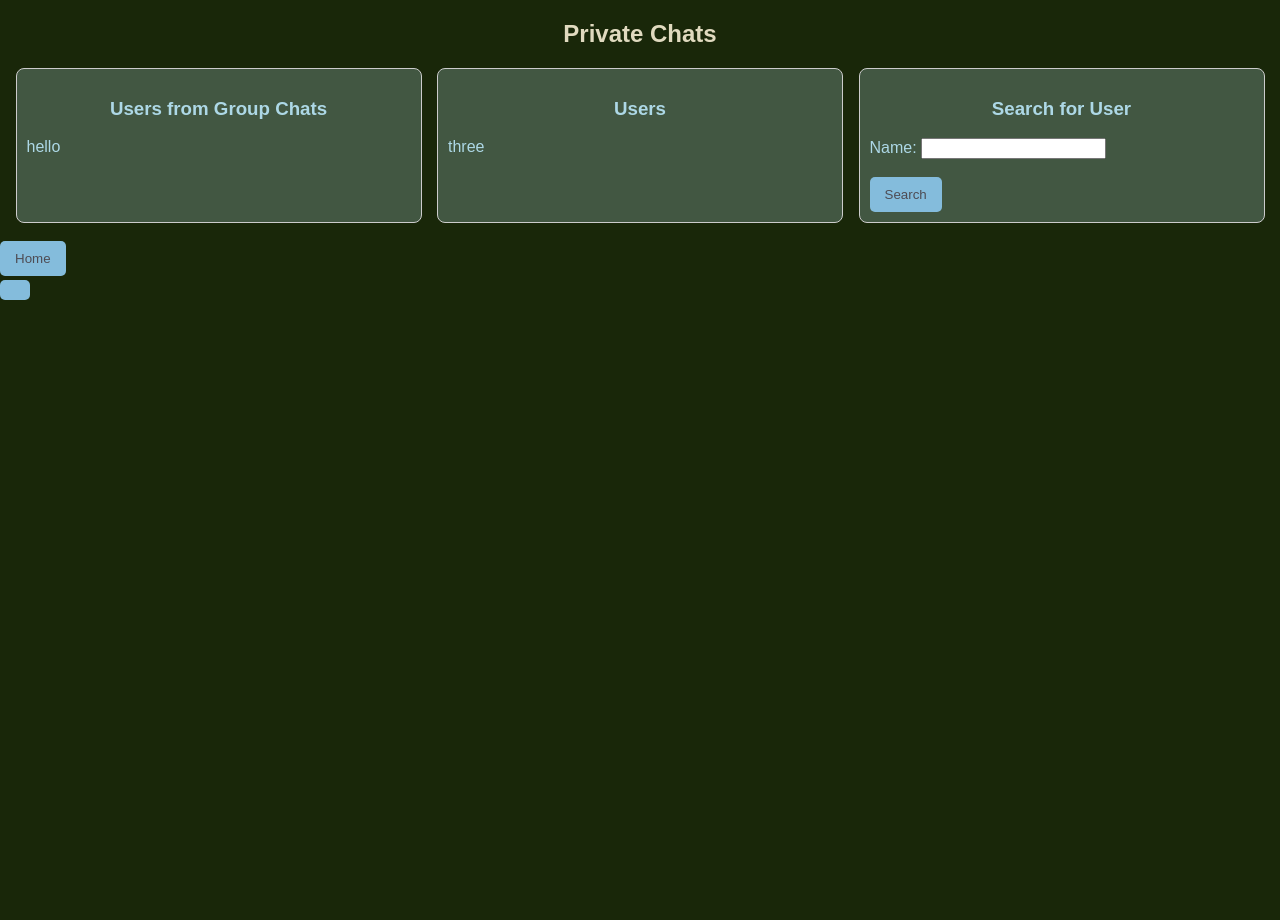
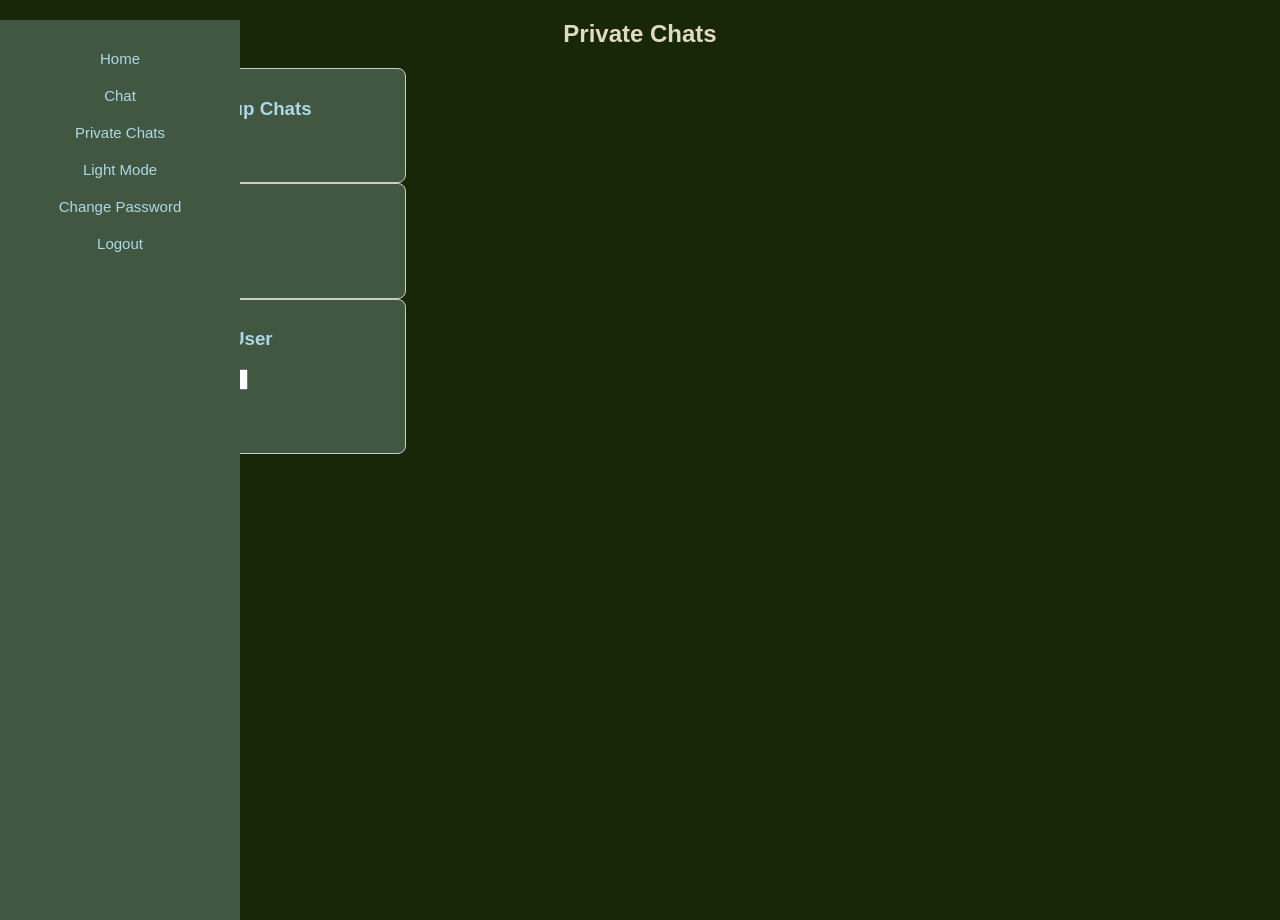
Before and after one commit to Brysonflowers/Echo-Chat, a Django app: a page that uses textingproject/echochatapp/templates/base.html in a window 1280 px wide. Run offline with Django 5.2, Linux system fonts and the light colour scheme.

Commit message:
fixing urls

```diff
--- a/textingproject/echochatapp/templates/base.html
+++ b/textingproject/echochatapp/templates/base.html
@@ -12,6 +12,7 @@
     </head>
 
     <body class="body" class="dark">
+        {% block navbar %}{% endblock %}
         {% block content %}{% endblock %}
          <nav class="navbar navbar-expand-lg navbar-dark bg-dark shadow-sm">
             <div class="container">
--- a/textingproject/echochatapp/templates/chattextpage.html
+++ b/textingproject/echochatapp/templates/chattextpage.html
@@ -4,6 +4,7 @@
 <!-- This is there so that tile says echo chat -->
 
 {% block content %}
+{% include 'nav-bar.html' %}
     <div class="container-fluid h-100 p-0">
       <div class="row h-100 g-0">
         <!-- User List Sidebar , it has (4 Columns) -->
--- a/textingproject/echochatapp/templates/chatting page.html
+++ b/textingproject/echochatapp/templates/chatting page.html
@@ -1,8 +1,8 @@
 {% extends 'base.html' %}
-
 {% block title %}Echo Chat{% endblock %}
 
 {% block content %}
+{% include 'nav-bar.html' %}
   <p>hello</p>
 
   <button type="button" onclick="home_page()">Home</button>
--- a/textingproject/echochatapp/templates/create_group.html
+++ b/textingproject/echochatapp/templates/create_group.html
@@ -1,5 +1,6 @@
 {% extends 'base.html' %}
 {% block content %}
+{% include 'nav-bar.html' %}
 <h2>Create Group Chat</h2>
 
 <form method="POST">
--- a/textingproject/echochatapp/templates/index.html
+++ b/textingproject/echochatapp/templates/index.html
@@ -4,16 +4,16 @@
 
 {% block content %}
     {% if user.is_authenticated %}
-    <nav class="nav-bar">
+    {% include 'nav-bar.html' %}
+    <!-- <nav class="nav-bar">
         <ul>
             <li><a href="{% url 'chat' %}"><button>Chat</button></a></li>
-            <li><a href="{% url 'test' %}"><button>Test</button></a></li>
             <li><a href="{% url 'private_chats' %}"><button>Private Chats</button></a></li>
             <li><a><button id="theme-toggle">Light Mode</button></a></li>
             <li><a href="{% url 'password_change' %}"><button>Change Password</button></a></li>
             <li><a><form action="{% url 'logout' %}" method="post">{% csrf_token %}<button>Logout</button></form></a></li>
         </ul>
-    </nav>
+    </nav> -->
     <h2>Hi {{ user.username }}!</h2>
     {% else %}
     <img text-align class="logo" src="static/images/echochatlogo.png" alt="echochatlogo">
--- /dev/null
+++ b/textingproject/echochatapp/templates/nav-bar.html
@@ -0,0 +1,10 @@
+<nav class="nav-bar">
+    <ul>
+        <li><a><button type="button" onclick="home_page()">Home</button></a></li>
+        <li><a href="{% url 'chat' %}"><button>Chat</button></a></li>
+        <li><a href="{% url 'private_chats' %}"><button>Private Chats</button></a></li>
+        <li><a><button id="theme-toggle">Light Mode</button></a></li>
+        <li><a href="{% url 'password_change' %}"><button>Change Password</button></a></li>
+        <li><a><form action="{% url 'logout' %}" method="post">{% csrf_token %}<button>Logout</button></form></a></li>
+    </ul>
+</nav>
--- a/textingproject/echochatapp/templates/private chat.html
+++ b/textingproject/echochatapp/templates/private chat.html
@@ -2,8 +2,9 @@
 {% load static %}
 
 {% block content %}
+{% include 'nav-bar.html' %}
     <h2>Private Chats</h2>
-    <div class="main-content">
+    <div class="priv-chat-cont" class="main-content">
         <div class="user_groups">
             <h3 class="private_chat_heading3_styles">Users from Group Chats</h3>
             <p>hello</p>
--- a/textingproject/echochatapp/templates/registration/password_change_form.html
+++ b/textingproject/echochatapp/templates/registration/password_change_form.html
@@ -4,6 +4,7 @@
 {% block title %}{% if form.errors %}{% translate "Error:" %} {% endif %}{{ block.super }}{% endblock %}
 
 {% block content %}
+{% include 'nav-bar.html' %}
 <div class="password-change" id="content-main">
     <form method="post">{% csrf_token %}
         <div>
--- a/textingproject/echochatapp/views.py
+++ b/textingproject/echochatapp/views.py
@@ -49,9 +49,6 @@ def create_group(request: HttpRequest):
 
     return render(request, "create_group.html", {"form": form})
 
-def test_view(request: HttpRequest) -> HttpResponse:
-    return render(request, 'test.html')
-
 def private_chats_view(request: HttpRequest) -> HttpResponse:
     users = User.objects.all()
     name_form = SearchUserForm()
--- a/textingproject/textingproject/urls.py
+++ b/textingproject/textingproject/urls.py
@@ -24,7 +24,6 @@ urlpatterns = [
     path("accounts/", include('django.contrib.auth.urls')),
     path('', index, name = 'home'),
     path('chat',thecurrentchatviewer,name='chat'),
-    path('test', test_view, name = 'test'),
     path('private chats', private_chats_view, name = 'private_chats'),
     path('chatting page', chatting_page_view, name='chatting_page')
 ]
```
Also changed, not shown: textingproject/echochatapp/templates/test.html (deleted, +0 -7 lines), textingproject/db.sqlite3, textingproject/echochatapp/static/css/styles.css (line endings or trailing spaces).
